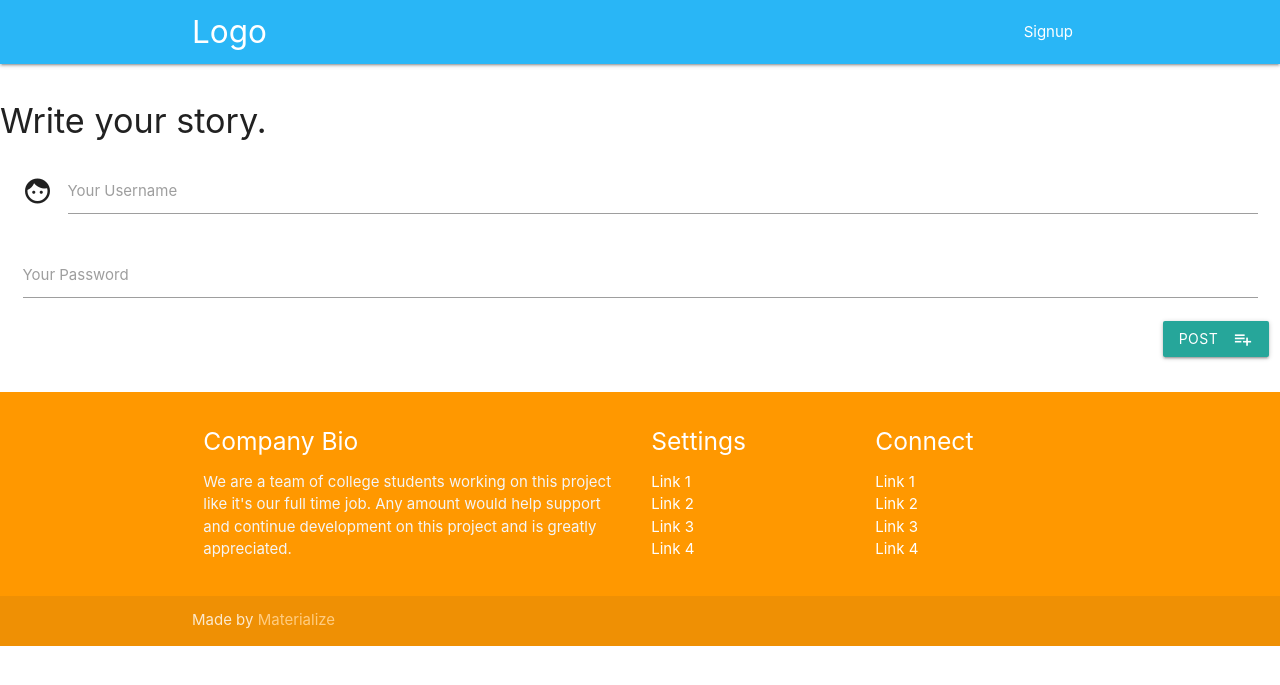
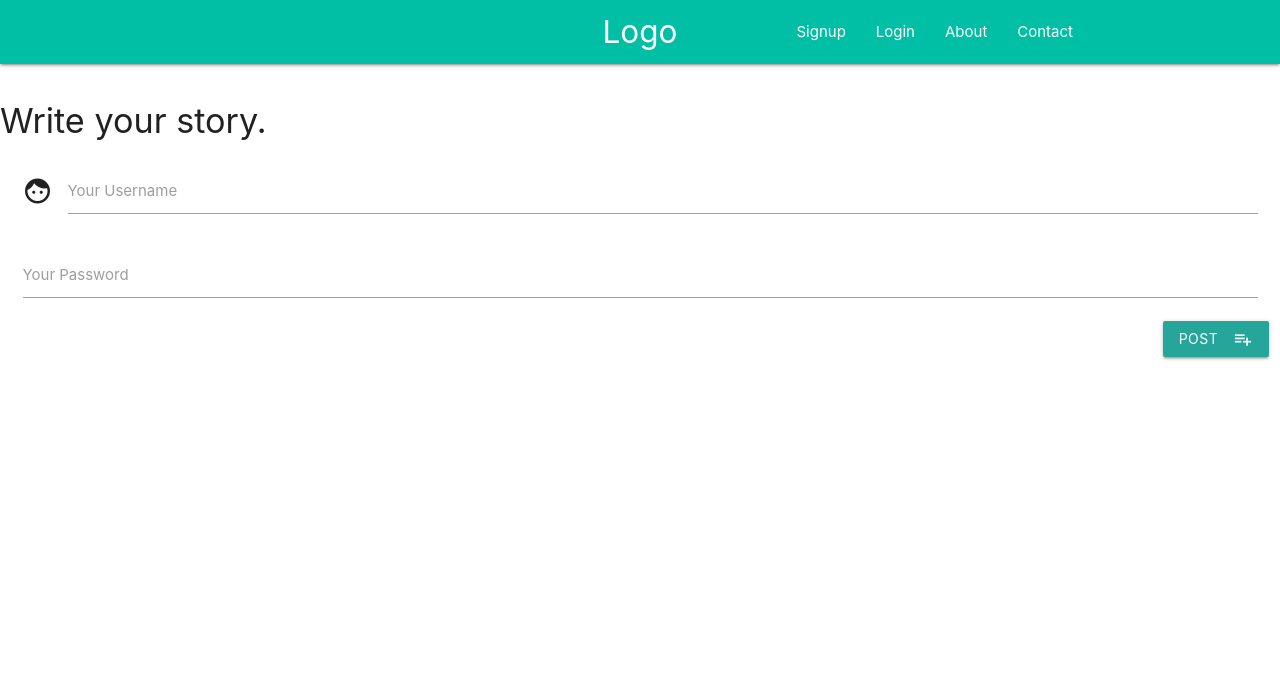
Before and after one commit to Ri-Dearg/corona-tales, a Flask app: page /login in a window 1280 px wide. Shown: the top 685 px of the page. Run offline with Flask 2, Linux system fonts and the light colour scheme; some libraries are stand-ins or nearby versions.

Commit message:
Removed footer, updated nav, styled cards

```diff
--- a/project/templates/base.html
+++ b/project/templates/base.html
@@ -23,57 +23,40 @@
     </head>
 
     <body>
-        <nav class="light-blue lighten-1" role="navigation">
-            <div class="nav-wrapper container"><a id="logo-container" href="#" class="brand-logo">Logo</a>
-                <ul class="right hide-on-med-and-down">
-                    <li><a href="{{ url_for('auth.signup') }}">Signup</a></li>
-                </ul>
+	<div class="navbar-fixed">
+		<nav class="teal accent-4" role="navigation">
+			<div class="nav-wrapper container">
+				<a id="logo-container" href="#" class="brand-logo center">Logo</a>
+				<a href="#" data-target="mobile-nav" class="sidenav-trigger"><i class="material-icons">menu</i></a>
+				<ul class="right hide-on-med-and-down">
+					{% if not current_user.is_authenticated %}
+					<li><a href="{{ url_for('auth.signup') }}">Signup</a></li>
+					<li><a href="{{ url_for('auth.login') }}">Login</a></li>
+					{% endif %}
+					{% if current_user.is_authenticated %}
+					<li><a href="{{ url_for('base.profile') }}">Profile</a></li>
+					{% endif %}
+					<li><a href="{{ url_for('base.about') }}">About</a></li>
+                    <li><a href="{{ url_for('base.contact') }}">Contact</a></li>
+				</ul>
+			</div>
+		</nav>
 
-                <ul id="nav-mobile" class="sidenav">
-                    <li><a href="#">Navbar Link</a></li>
-                </ul>
-                <a href="#" data-target="nav-mobile" class="sidenav-trigger"><i class="material-icons">menu</i></a>
-            </div>
-        </nav>
+	</div>
+
+        <ul class="sidenav" id="mobile-nav">
+            {% if not current_user.is_authenticated %}
+			<li><a href="{{ url_for('auth.signup') }}">Signup</a></li>
+			<li><a href="{{ url_for('auth.login') }}">Login</a></li>
+			{% endif %}
+			{% if current_user.is_authenticated %}
+			<li><a href="{{ url_for('base.profile') }}">Profile</a></li>
+			{% endif %}
+			<li><a href="{{ url_for('base.about') }}">Contact</a></li>
+		</ul>
 
             {% block content %}
             {% endblock %}
-
-        <footer class="page-footer orange">
-            <div class="container">
-                <div class="row">
-                    <div class="col l6 s12">
-                        <h5 class="white-text">Company Bio</h5>
-                        <p class="grey-text text-lighten-4">We are a team of college students working on this
-                            project like it's our full time job. Any amount would help support and continue
-                            development on this project and is greatly appreciated.</p>
-                    </div>
-                    <div class="col l3 s12">
-                        <h5 class="white-text">Settings</h5>
-                        <ul>
-                            <li><a class="white-text" href="#!">Link 1</a></li>
-                            <li><a class="white-text" href="#!">Link 2</a></li>
-                            <li><a class="white-text" href="#!">Link 3</a></li>
-                            <li><a class="white-text" href="#!">Link 4</a></li>
-                        </ul>
-                    </div>
-                    <div class="col l3 s12">
-                        <h5 class="white-text">Connect</h5>
-                        <ul>
-                            <li><a class="white-text" href="#!">Link 1</a></li>
-                            <li><a class="white-text" href="#!">Link 2</a></li>
-                            <li><a class="white-text" href="#!">Link 3</a></li>
-                            <li><a class="white-text" href="#!">Link 4</a></li>
-                        </ul>
-                    </div>
-                </div>
-            </div>
-            <div class="footer-copyright">
-                <div class="container">
-                    Made by <a class="orange-text text-lighten-3" href="http://materializecss.com">Materialize</a>
-                </div>
-            </div>
-        </footer>
 
         <!-- Materialize Javascript-->
         <script src="{{url_for('static', filename='js/lib/jquery-3.5.0.min.js')}}"></script>
--- a/project/templates/profile.html
+++ b/project/templates/profile.html
@@ -8,7 +8,7 @@
 	<!--   Story Section   -->
 	<div class="row">
 		<div class="col s12">
-			<div class="card {{ story.color[0] }} accent-1 hoverable">
+			<article class="card {{ story.color[0] }} accent-1 hoverable">
 				<div class="card-content no-pad-bot">
 					<div class="row no-m-bot">
 						<span class="card-title col s6">{{ story.title[0] }}</span>
@@ -42,7 +42,7 @@
 						</div>
 					</div>
 				</div>
-			</div>
+			</article>
 		</div>
 
 		<div id="modal{{ story._id }}" class="modal submit-modal">
```
Also changed, not shown: project/base.py (+12 -0 lines), project/templates/index.html (+5 -3 lines), project/templates/about.html (added), project/templates/contact.html (added).
